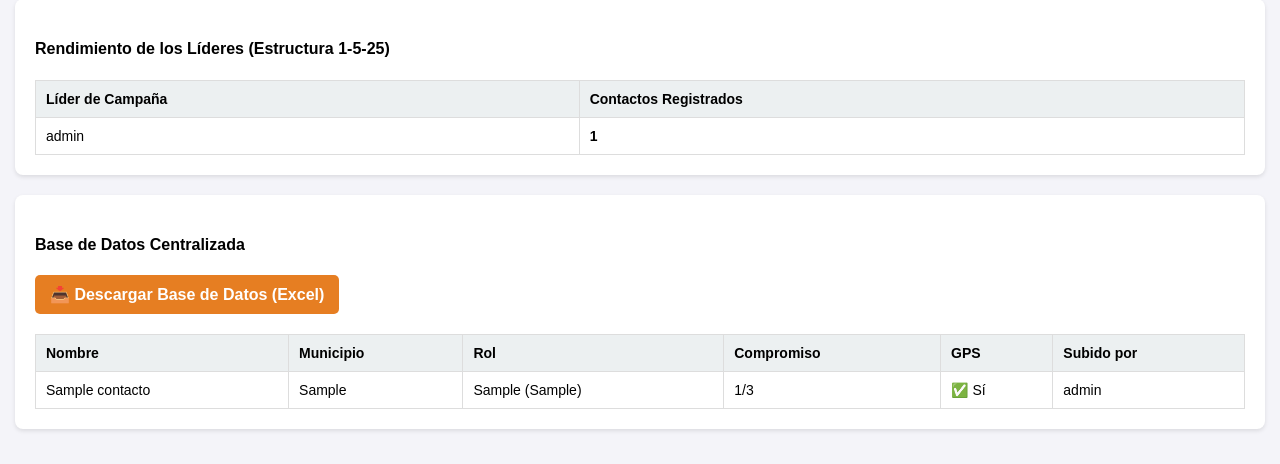
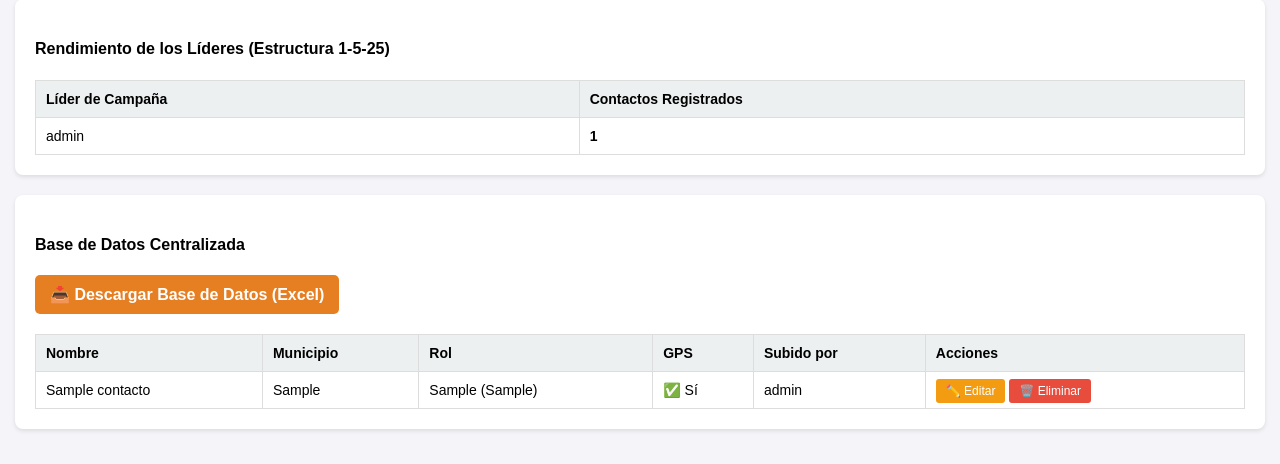
Before and after one commit to crm-campana-narino/Nari-o-Vital, a Flask app: page / in a window 1280 px wide. Shown: the part 397-861 px from the top of the page. Run offline with Flask 3, Linux system fonts and the light colour scheme; a user stored in the database is signed in; tables that the repository leaves empty hold one stand-in row (values such as "Sample post").

Commit message:
Update admin dashboard with new features and edits

```diff
--- a/templates/admin_dashboard.html
+++ b/templates/admin_dashboard.html
@@ -57,7 +57,7 @@
         </div>
     </div>
 
-    <!-- NUEVO: Formulario para crear líderes -->
+    <!-- Formulario para crear líderes -->
     <div class="card">
         <h4>Crear nuevo usuario para Líder</h4>
         <form class="form-crear-lider" method="POST" action="{{ url_for('crear_lider') }}">
@@ -84,7 +84,7 @@
         </table>
     </div>
 
-    <!-- Base de Datos Centralizada -->
+    <!-- Base de Datos Centralizada con Edición y Eliminación -->
     <div class="card">
         <h4>Base de Datos Centralizada</h4>
         <a href="{{ url_for('exportar') }}" class="btn-export">📥 Descargar Base de Datos (Excel)</a>
@@ -93,18 +93,23 @@
                 <th>Nombre</th>
                 <th>Municipio</th>
                 <th>Rol</th>
-                <th>Compromiso</th>
                 <th>GPS</th>
                 <th>Subido por</th>
+                <th>Acciones</th> <!-- NUEVA COLUMNA -->
             </tr>
             {% for c in contactos %}
             <tr>
                 <td>{{ c.nombre }}</td>
                 <td>{{ c.municipio }}</td>
                 <td>{{ c.tipo }} {% if c.otro_tipo %}({{ c.otro_tipo }}){% endif %}</td>
-                <td>{{ c.compromiso }}/3</td>
                 <td>{% if c.latitud %}✅ Sí{% else %}❌ No{% endif %}</td>
                 <td>{{ c.creador.username if c.creador else 'Admin' }}</td>
+                <td style="white-space: nowrap;">
+                    <!-- Botón Editar -->
+                    <a href="{{ url_for('editar_contacto', id=c.id) }}" style="background-color: #f39c12; color: white; padding: 5px 10px; text-decoration: none; border-radius: 3px; font-size: 12px;">✏️ Editar</a>
+                    <!-- Botón Eliminar -->
+                    <a href="{{ url_for('eliminar_contacto', id=c.id) }}" onclick="return confirm('¿Estás seguro de eliminar este contacto?');" style="background-color: #e74c3c; color: white; padding: 5px 10px; text-decoration: none; border-radius: 3px; font-size: 12px;">🗑️ Eliminar</a>
+                </td>
             </tr>
             {% endfor %}
         </table>
```
